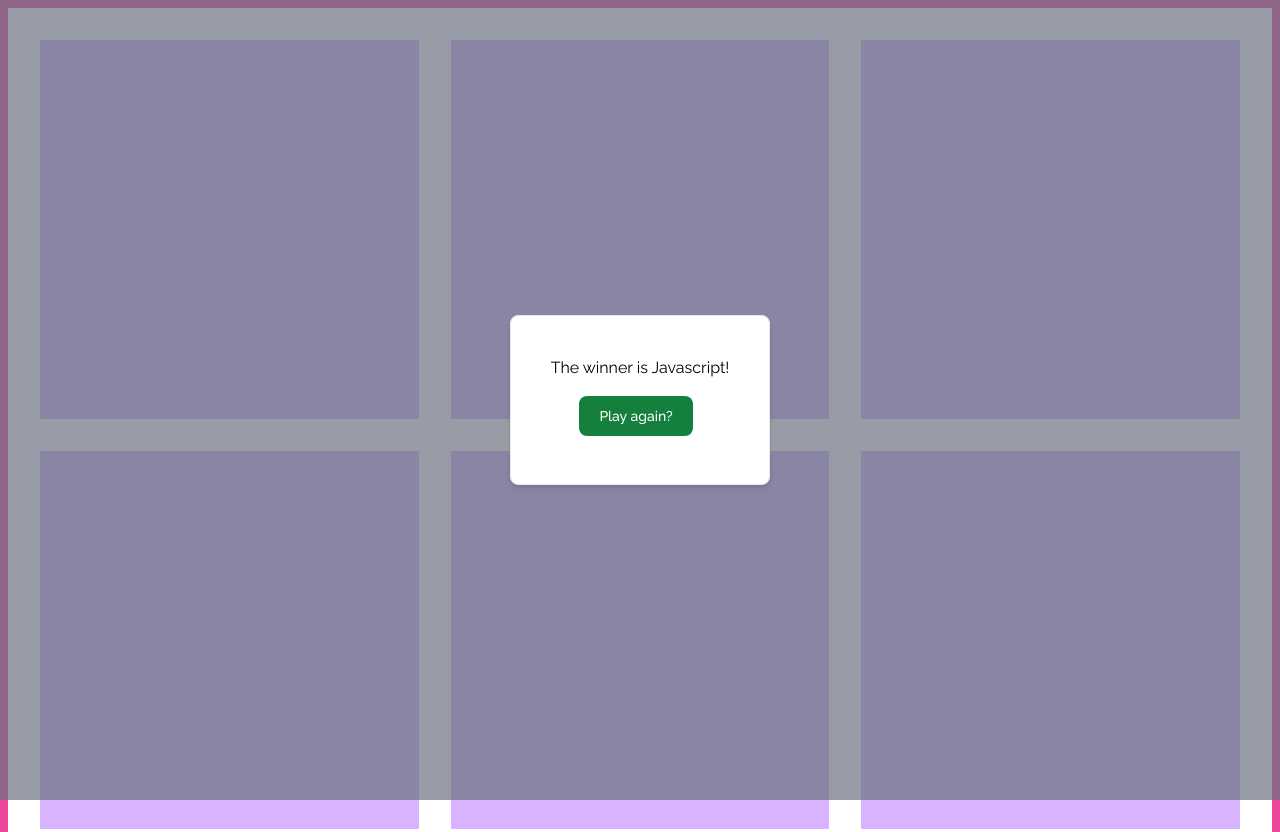
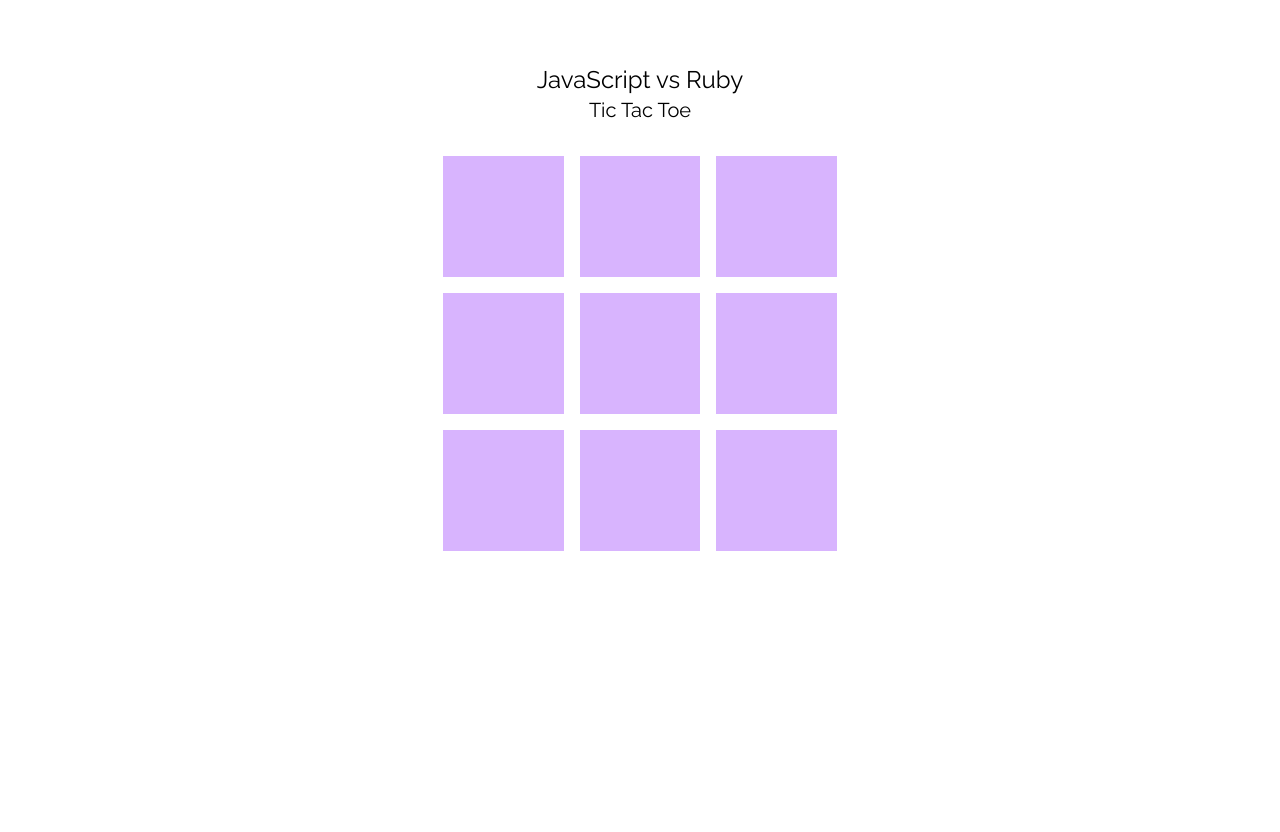
Before and after one commit to raymart-evangelista/javascript_tic_tac_toe, a website: page index.html in a window 1280 px wide. Shown: the top 832 px of the page. After the commit the page ends 800 px from the top, so only its background shows below. Drawn offline with Linux system fonts and the light colour scheme.

Commit message:
fix styling for different screen sizes; remove styling borders; add text, darkmode bg

```diff
--- a/index.html
+++ b/index.html
@@ -7,22 +7,13 @@
   <title>Tic Tac Toe</title>
   <link rel="stylesheet" href="./dist/output.css">
 </head>
-<body class="font-raleway">
-  <div id="game-board" class="grid grid-cols-3 gap-8 p-8 border-8 border-pink-500">
-    <!-- <img src="https://cdn.jsdelivr.net/gh/devicons/devicon/icons/javascript/javascript-original.svg" /> -->
-    <!-- <img src="https://cdn.jsdelivr.net/gh/devicons/devicon/icons/ruby/ruby-plain-wordmark.svg" /> -->
-
-    <!-- <div id="0" class="aspect-square p-8 bg-purple-300 hover:bg-purple-500" onclick="flowController.checkMove(this)"></div>
-    <div id="1" class="aspect-square p-8 bg-purple-300 hover:bg-purple-500" onclick="flowController.checkMove(this)"></div>
-    <div id="2" class="aspect-square p-8 bg-purple-300 hover:bg-purple-500" onclick="flowController.checkMove(this)"></div>
-
-    <div id="3" class="aspect-square p-8 bg-purple-300 hover:bg-purple-500" onclick="flowController.checkMove(this)"></div>
-    <div id="4" class="aspect-square p-8 bg-purple-300 hover:bg-purple-500" onclick="flowController.checkMove(this)"></div>
-    <div id="5" class="aspect-square p-8 bg-purple-300 hover:bg-purple-500" onclick="flowController.checkMove(this)"></div>
-
-    <div id="6" class="aspect-square p-8 bg-purple-300 hover:bg-purple-500" onclick="flowController.checkMove(this)"></div>
-    <div id="7" class="aspect-square p-8 bg-purple-300 hover:bg-purple-500" onclick="flowController.checkMove(this)"></div>
-    <div id="8" class="aspect-square p-8 bg-purple-300 hover:bg-purple-500" onclick="flowController.checkMove(this)"></div> -->
+<body class="flex justify-center items-center h-screen font-raleway bg-white dark:bg-gray-800">
+  <div id="screen-wrapper" class="w-screen h-screen flex flex-col place-items-center justify-items-center pt-16">
+    <div id="title" class="flex flex-col place-items-center justify-items-center text-black dark:text-white">
+      <h1 class="text-2xl ">JavaScript vs Ruby</h1>
+      <h1 class="text-xl">Tic Tac Toe</h1>
+    </div>
+    <div id="game-board" class="xl:w-1/3 grid grid-cols-3 gap-4 p-4 m-4"></div>
   </div>
   <script src="script.js"></script>
 </body>
--- a/script.js
+++ b/script.js
@@ -110,13 +110,12 @@
   }
   const placeOverlay = (currPlayer) => {
     const htmlBody = document.body;
-    const htmlBoard = document.getElementById("game-board");
+
     const overlay = document.createElement("div");
     overlay.id = "overlay";
-    // overlay.className = "absolute self-center justify-self-center border-4 border-red-600 bg-gray-500 opacity-40";
     overlay.className = "absolute w-screen h-screen bg-gray-500 opacity-70"
-    htmlBody.insertBefore(overlay, htmlBoard);
-    // htmlBoard.append(overlay);
+
+    htmlBody.prepend(overlay)
     placeInfo(overlay, currPlayer);
   }
   function placeInfo(overlay, currPlayer) {
@@ -148,14 +147,11 @@
 
     wrapper.appendChild(infoContainer)
 
-
-    htmlBody.insertBefore(wrapper, overlay);
+    htmlBody.prepend(wrapper)
   }
   return {updateBoard, placeOverlay}
 })();
 
-const p1 = Player('Javascript', 1);
-displayController.placeOverlay(p1);
 
 
 // flowControl module
```
Also changed, not shown: dist/output.css.
